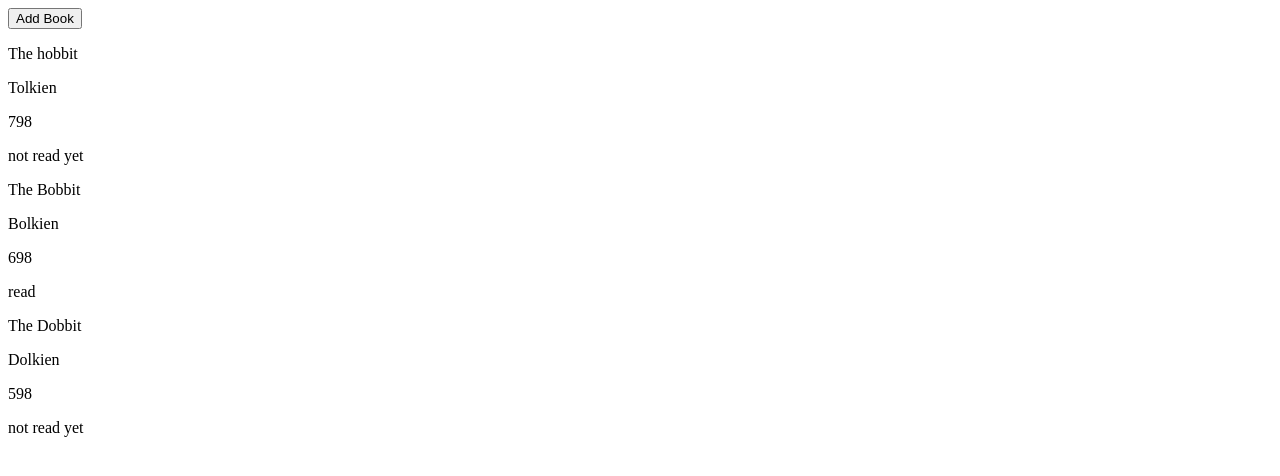
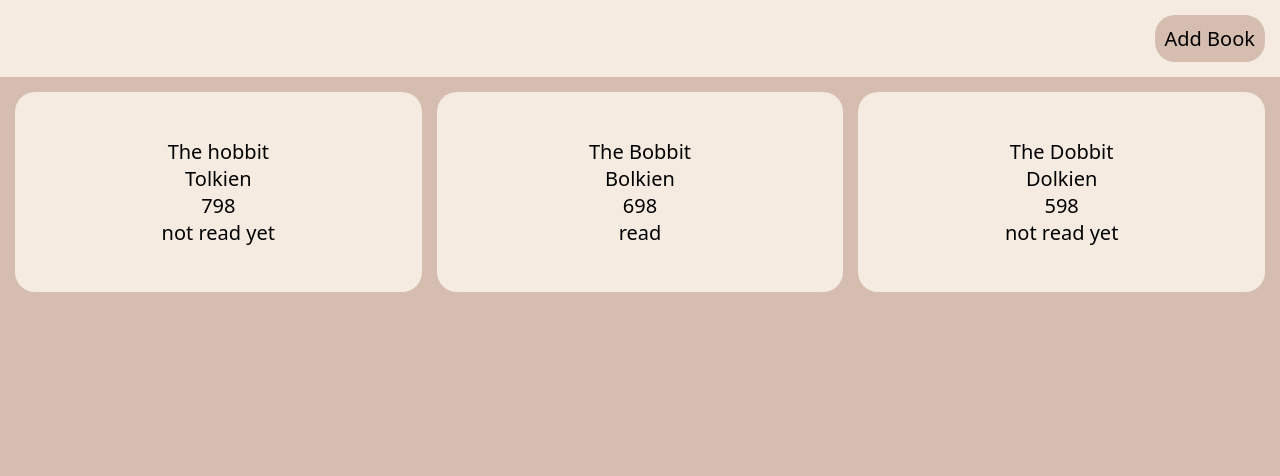
Before and after one commit to LowerHouse/book-obj-constructor, a plain HTML site: page index.html in a window 1280 px wide. Drawn offline with Linux system fonts and the light colour scheme.

Commit message:
basic css add

```diff
--- a/index.html
+++ b/index.html
@@ -1,6 +1,7 @@
 <!DOCTYPE html>
 <html lang="en">
 <head>
+    <link rel="stylesheet" href="style.css">
     <meta charset="UTF-8">
     <meta name="viewport" content="width=device-width, initial-scale=1.0">
     <title>Libary</title>
--- /dev/null
+++ b/style.css
@@ -0,0 +1,51 @@
+:root{
+    --nav-bg-color: #f5ebe0;
+    --libary-bg-color: #d5bdaf;
+}
+
+*{
+    font-size: 20px;
+    font-family: system-ui, "Segoe UI", Roboto, Helvetica, Arial, sans-serif, "Apple Color Emoji", "Segoe UI Emoji", "Segoe UI Symbol";
+    margin: 0;
+    padding: 0;
+}
+
+.container{
+    height: 100vh;
+    display: grid;
+    grid-template-columns: 1fr;
+    grid-template-rows: auto 1fr;
+    background-color: var(--libary-bg-color);
+}
+
+.nav{
+    display: flex;
+    justify-content: end;
+    padding: 15px;
+    background-color: var(--nav-bg-color);
+}
+
+.nav button{
+    cursor: pointer;
+    padding: 10px;
+    border: none;
+    background-color: var(--libary-bg-color);
+    border-radius: 1em;
+}
+
+.libary{
+    padding: 15px;
+    display: grid;
+    gap: 15px;
+    grid-template-rows: repeat(auto-fit, minmax(100px, 200px));
+    grid-template-columns: repeat(auto-fit, minmax(100px, 1fr));
+}
+
+.card{
+    border-radius: 1em;
+    background-color: var(--nav-bg-color);
+    display: flex;
+    flex-direction: column;
+    justify-content: center;
+    align-items: center;
+}
```
